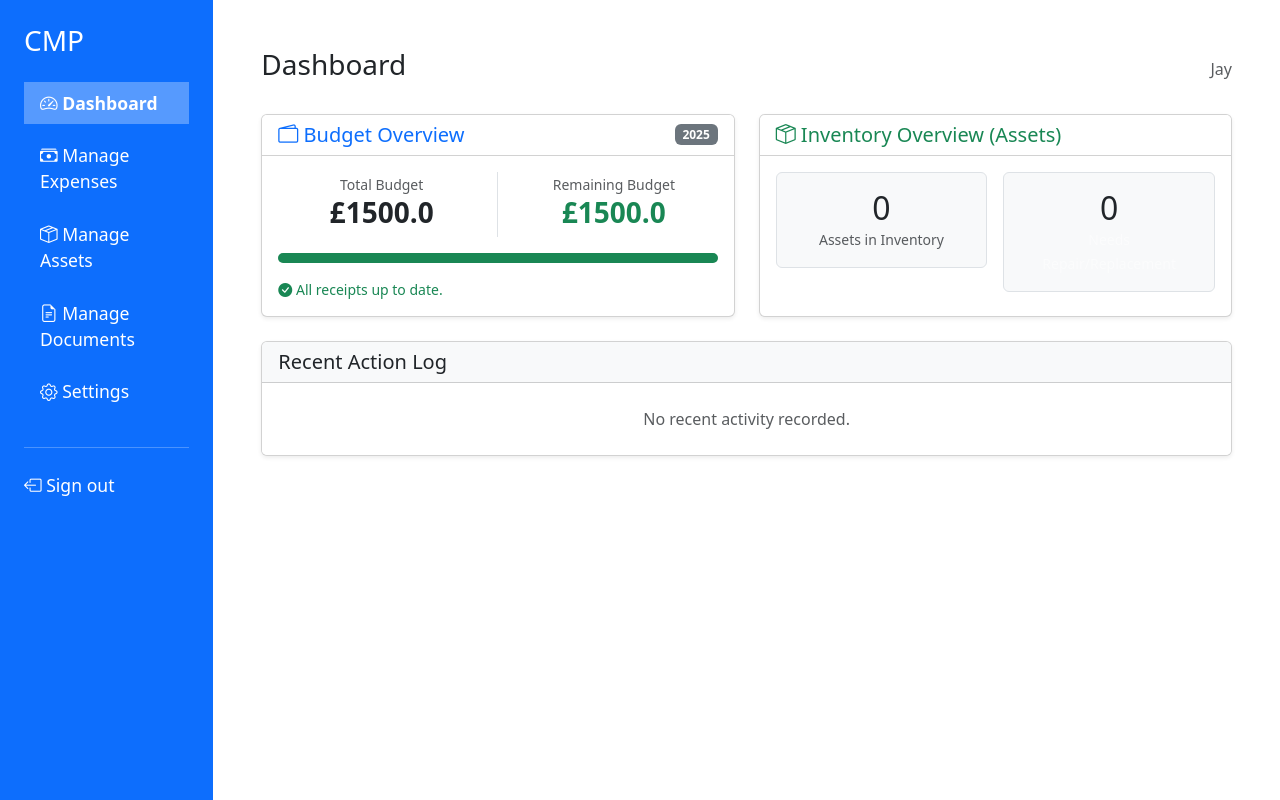
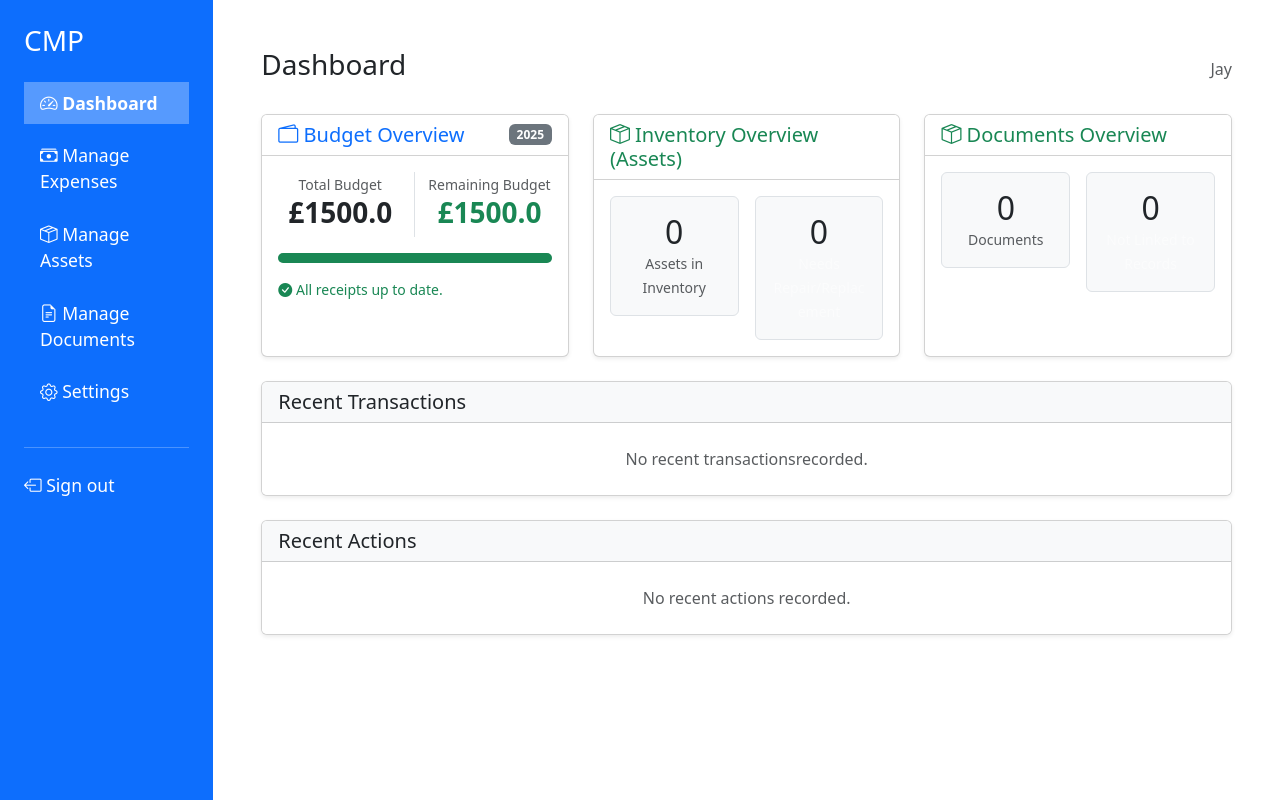
Before and after one commit to OblivCode/Community-Management-Platform, a Flask app: page /dashboard in a window 1280 px wide. Run offline with Flask 3, Linux system fonts and the light colour scheme; a user stored in the database is signed in.

Commit message:
dashboard

```diff
--- a/src/app.py
+++ b/src/app.py
@@ -61,14 +61,14 @@ def dashboard():
     count_assets_damaged = Asset.query.filter(Asset.status == AssetStatus.DAMAGED.value).count()
     # C. Document Overview
     count_documents = Document.query.count()
+    unlinked_documents = Document.query.filter_by(parent_id=None).count()
     # D. Action log
     # Retrieve last 3 transactions
     recent_transactions = Transaction.query.order_by(Transaction.timestamp.desc()).filter_by(budget_id=budget.id).limit(3).all()
-
     # Temporary variables
     minimum_budget_health = total_budget * 0.2
     currency = '£'
-    return render_template('dashboard.html', username = session["username"], currency=currency, budget_year = budget_year, minimum_budget_health = minimum_budget_health, total_budget=total_budget, remaining_budget=remaining_budget, count_no_receipt=count_no_receipt, count_assets=count_assets, count_assets_damaged=count_assets_damaged, count_documents=count_documents, recent_transactions=recent_transactions)
+    return render_template('dashboard.html', username = session["username"],  currency=currency, budget_year = budget_year, minimum_budget_health = minimum_budget_health, total_budget=total_budget, remaining_budget=remaining_budget, count_no_receipt=count_no_receipt, count_assets=count_assets, count_assets_damaged=count_assets_damaged, count_documents=count_documents, unlinked_documents=unlinked_documents, recent_transactions=recent_transactions)
 
 
 def setup_database():
--- a/src/models.py
+++ b/src/models.py
@@ -41,6 +41,8 @@ class Document(db.Model):
     filename = db.Column(db.String(200), nullable=False)
     upload_date = db.Column(db.DateTime, nullable=False)
 
+    parent_id = db.Column(db.String(100), nullable=True)  # e.g., could be linked to Transaction or Event
+
 class Event(db.Model):
     id = db.Column(db.Integer, primary_key=True)
     title = db.Column(db.String(100), nullable=False)
--- a/src/templates/dashboard.html
+++ b/src/templates/dashboard.html
@@ -6,9 +6,9 @@
     <div class="text-muted">{{ username }}</div>
 </div>
 
+<!-- Budget Overview -->
 <div class="row g-4 mb-4">
-
-    <div class="col-md-6">
+    <div class="col-md-4">
         <div class="card h-100 shadow-sm">
             <div class="card-header bg-white d-flex justify-content-between align-items-center">
                 <h5 class="mb-0 text-primary"><i class="bi bi-wallet2"></i> Budget Overview</h5>
@@ -48,8 +48,8 @@
             </div>
         </div>
     </div>
-
-    <div class="col-md-6">
+<!-- Asset Overview -->
+    <div class="col-md-4">
         <div class="card h-100 shadow-sm">
             <div class="card-header bg-white">
                 <h5 class="mb-0 text-success"><i class="bi bi-box-seam"></i> Inventory Overview (Assets)</h5>
@@ -73,11 +73,38 @@
             </div>
         </div>
     </div>
+
+<!-- Document Overview -->
+    <div class="col-md-4">
+        <div class="card h-100 shadow-sm">
+            <div class="card-header bg-white">
+                <h5 class="mb-0 text-success"><i class="bi bi-box-seam"></i> Documents Overview</h5>
+            </div>
+            <div class="card-body">
+                <div class="row g-3">
+                    <div class="col-6">
+                        <div class="p-3 border rounded bg-light text-center">
+                            <h2 class="mb-0">{{ count_documents }}</h2>
+                            <small class="text-muted">Documents</small>
+                        </div>
+                    </div>
+
+                    <div class="col-6">
+                        <div class="p-3 border rounded {{ 'bg-danger text-white' if unlinked_documents > 0 else 'bg-light' }} text-center">
+                            <h2 class="mb-0">{{ unlinked_documents }}</h2>
+                            <small class="{{ 'text-white-50' }}">Not Linked to Records</small>
+                        </div>
+                    </div>
+                </div>
+            </div>
+        </div>
+    </div>
 </div>
 
+<!-- Recent Transactions Log -->
 <div class="card shadow-sm">
     <div class="card-header bg-light">
-        <h5 class="mb-0">Recent Action Log</h5>
+        <h5 class="mb-0">Recent Transactions</h5>
     </div>
     <div class="list-group list-group-flush">
         {% for tranc in recent_transactions %}
@@ -94,9 +121,20 @@
         </div>
         {% else %}
         <div class="list-group-item text-center text-muted py-4">
-            No recent activity recorded.
+            No recent transactionsrecorded.
         </div>
         {% endfor %}
     </div>
 </div>
+
+<!-- Recent Actions Log (Placeholder)-->
+<div class="card shadow-sm mt-4">
+    <div class="card-header bg-light">
+        <h5 class="mb-0">Recent Actions</h5>
+    </div>
+    <div class="list-group list-group-flush">
+        <div class="list-group-item text-center text-muted py-4">
+            No recent actions recorded.
+        </div>
+    </div>
 {% endblock %}
```
Also changed, not shown: src/cmp.db.
